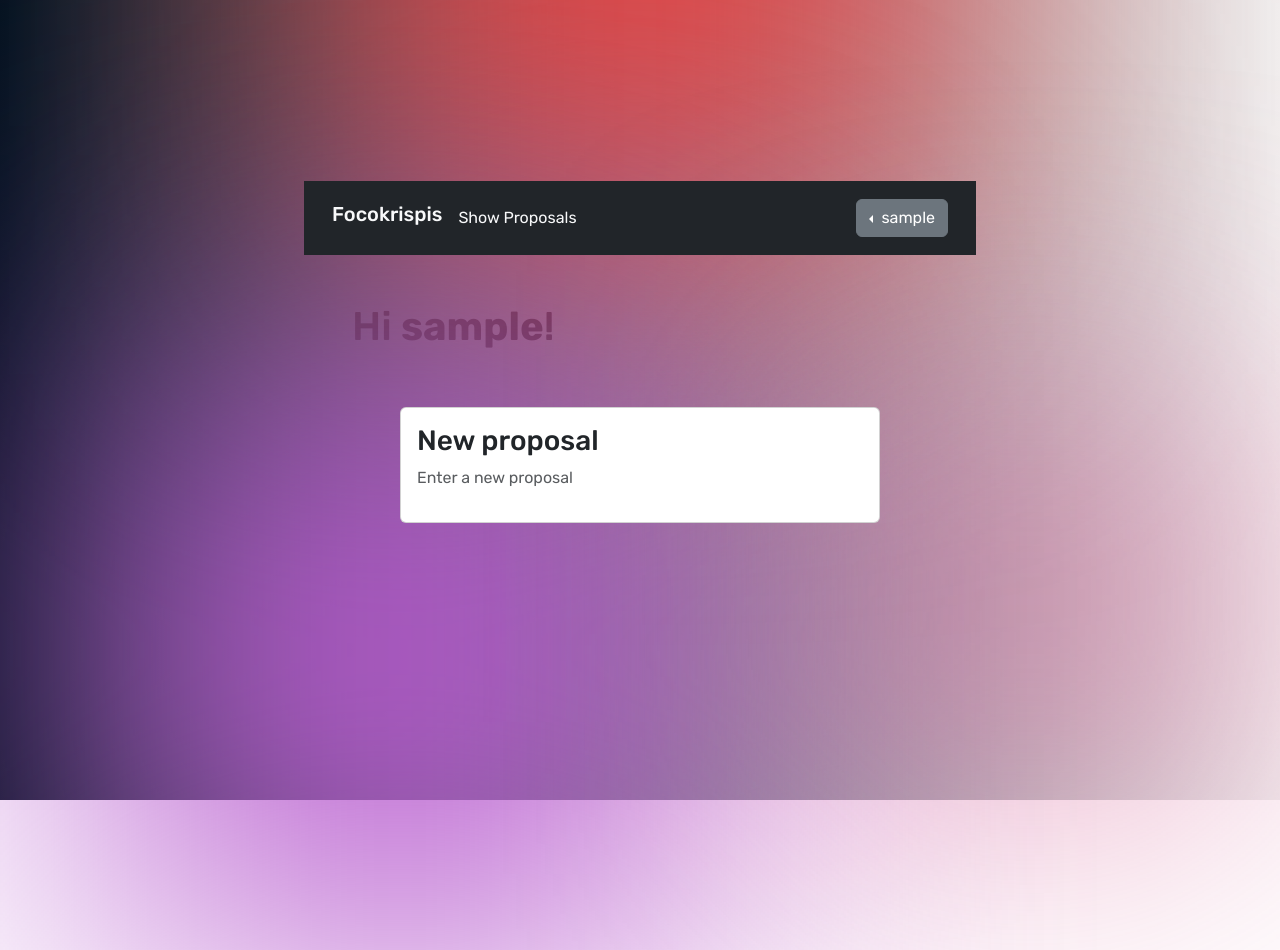
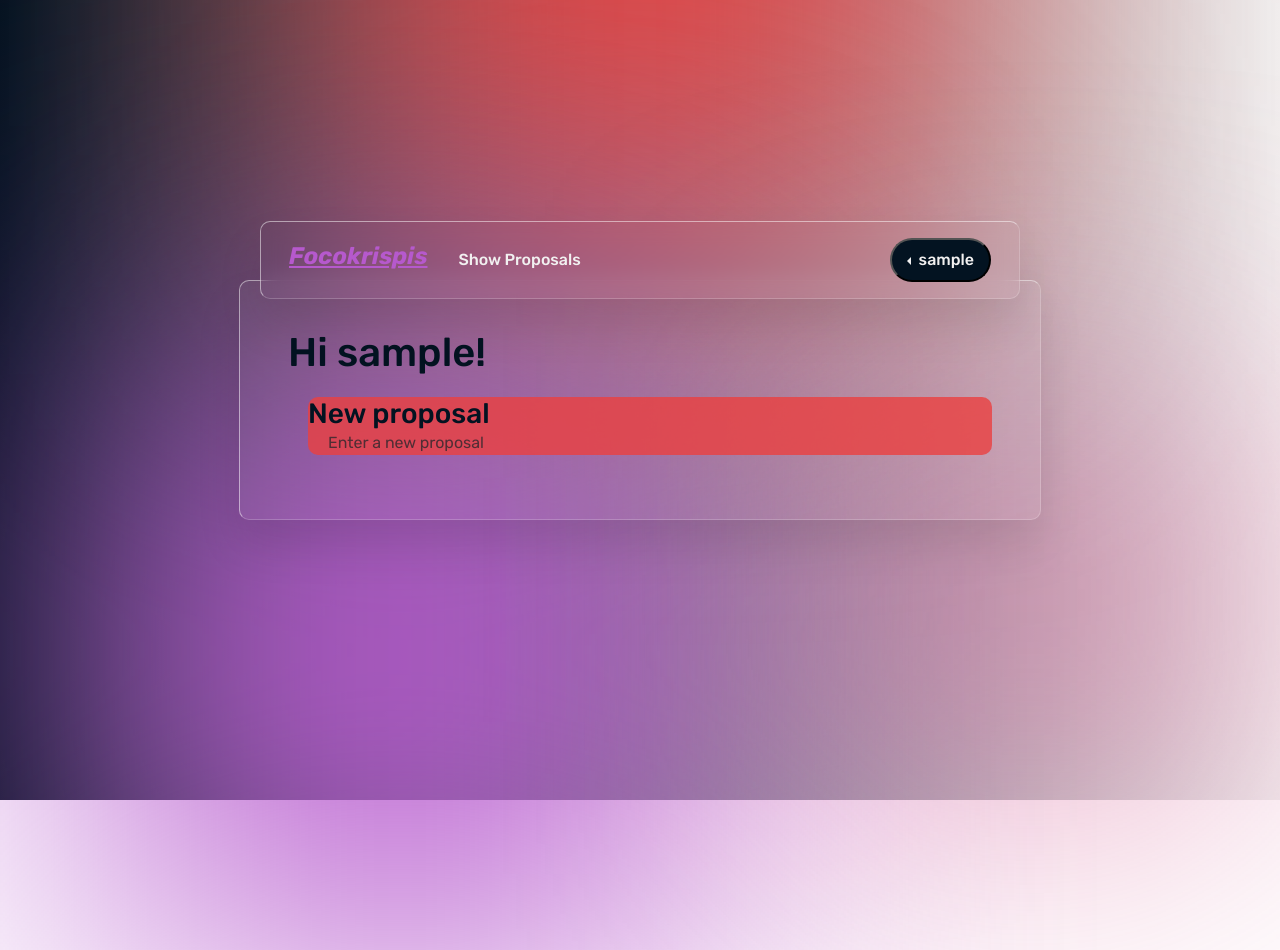
Before and after one commit to cheo0/ProyectoFinalMultimodales, a Django app: page / in a window 1280 px wide. Run offline with Django 4.2, Linux system fonts and the light colour scheme; the visitor is signed in with stand-in values (Sample User, id 1); some libraries are stand-ins or nearby versions.

Commit message:
Design done

```diff
--- a/focokrispis/static/home-forms.css
+++ b/focokrispis/static/home-forms.css
@@ -164,3 +227,111 @@
     color: var(--terciary-color-second);
     box-shadow: 0 0 30px var(--main-color);
 }
+
+/* Logged session */
+
+.loggedSession-container {
+    display: flex;
+    position: relative;
+    justify-content: center;
+    align-items: center;
+    background: rgba(255, 255, 255, 0.05);
+    box-shadow: 0 25px 45px rgba(0, 0, 0, 0.1);
+    border: 1px solid rgba(255, 255, 255, 0.5);
+    border-right: 1px solid rgba(255, 255, 255, 0.2);
+    border-bottom: 1px solid rgba(255, 255, 255, 0.2);
+    border-radius: 10px;
+}
+
+.navbar-personalized {
+    position: absolute;
+    display: flex;
+    justify-content: space-between;
+    align-items: center;
+    top: -60px;
+    padding: 20px 50px;
+    width: 95vh;
+    backdrop-filter: blur(10px);
+    box-shadow: 0 25px 45px rgba(0, 0, 0, 0.1);
+    border: 1px solid rgba(255, 255, 255, 0.5);
+    border-right: 1px solid rgba(255, 255, 255, 0.2);
+    border-bottom: 1px solid rgba(255, 255, 255, 0.2);
+    border-radius: 10px;
+}
+
+.session-proposal {
+    width: 100vh;
+}
+
+.container-fluid .navbar-brand {
+    color: var(--terciary-color-second);
+    font-weight: bold;
+    font-size: 1.5em;
+    line-height: 0;
+    padding: 0;
+    font-style: italic;
+    text-decoration: underline;
+}
+
+.navbar__buttons {
+    text-decoration: none;
+    font-weight: 500;
+    color: var(--secondary-color) !important;
+    padding: 8px 15px;
+    border-radius: 25px;
+    transition: 0.5s;
+}
+
+button#dropdownMenuButton1 {
+    background-color: var(--main-color);
+}
+
+.navbar__buttons:hover {
+    letter-spacing: 3px;
+    background-color: var(--main-color);
+    color: var(--terciary-color-second) !important;
+    box-shadow: 0 0 30px var(--main-color);
+}
+
+.dropdown.dropstart ul {
+    background: var(--main-color) !important;
+}
+
+.dropdown.dropstart ul li a {
+    color: var(--secondary-color) !important;
+}
+
+.session-proposal h1 {
+    color: var(--main-color);
+}
+
+.card {
+    background-color: transparent !important;
+    border: none !important;
+}
+
+.card-personalized {
+    margin-top: 20px;
+    margin-left: 20px;
+    background-color: rgba(235, 64, 64, 0.8);
+    border-radius: 10px;
+    transition: 0.5s;
+}
+
+.card-personalized:hover {
+    box-shadow: 0 5px 10px rgb(165, 47, 47);
+    transition: 0.5s;
+}
+
+.card-personalized h3 {
+    color: var(--main-color);
+}
+
+.card-personalized p {
+    margin-left: 20px;
+    color: #444;
+}
+
+.fixed-padding {
+    margin-top: 20px;
+}
--- /dev/null
+++ b/focokrispis/static/results.css
@@ -0,0 +1,44 @@
+.session-proposal h2,
+.session-proposal h3 {
+    color: var(--main-color);
+}
+
+.session-proposal .description {
+    color: var(--secondary-color);
+    font-weight: 500;
+}
+
+.containerDish {
+    display: flex;
+    justify-content: center;
+    align-items: center;
+    margin: 4em 0;
+}
+
+.electDish {
+    position: absolute;
+    color: transparent !important;
+    font-size: 5em;
+}
+
+.containerDish h1.electDish:nth-child(1) {
+    color: transparent;
+    -webkit-text-stroke: 2px var(--main-color);
+}
+
+.containerDish h1.electDish:nth-child(2) {
+    color: var(--terciary-color-first) !important;
+    animation: animate 4s ease-in-out infinite;
+}
+
+@keyframes animate {
+
+    0%,
+    100% {
+        clip-path: polygon(0 41%, 16% 48%, 35% 57%, 50% 65%, 68% 61%, 85% 55%, 99% 51%, 99% 99%, 1% 100%);
+    }
+
+    50% {
+        clip-path: polygon(0 64%, 15% 68%, 31% 70%, 48% 64%, 65% 55%, 82% 48%, 100% 55%, 99% 99%, 1% 100%);
+    }
+}
--- a/focokrispis/templates/base.html
+++ b/focokrispis/templates/base.html
@@ -14,6 +14,9 @@
 
   <link type="text/css" href="{% static 'styles.css' %}" rel="stylesheet" />
   <link type="text/css" href="{% static 'home-forms.css' %}" rel="stylesheet" />
+  <link type="text/css" href="{% static 'new-proposal.css' %}" rel="stylesheet" />
+  <link type="text/css" href="{% static 'todays-proposals.css' %}" rel="stylesheet" />
+  <link type="text/css" href="{% static 'results.css' %}" rel="stylesheet" />
 
   <title>{% block title %}Focokrispis{% endblock %}</title>
 </head>
--- a/focokrispis/templates/home.html
+++ b/focokrispis/templates/home.html
@@ -6,9 +6,10 @@
 
 {% block content %}
 {% if user.is_authenticated %}
-  <nav class="navbar navbar-expand-lg bg-dark p-3">
+  <div class="loggedSession-container">
+    <nav class="navbar navbar-expand-lg p-3 navbar-personalized">
       <div class="container-fluid">
-      <h2 class="navbar-brand text-light">Focokrispis</h2>
+        <h2 class="navbar-brand">Focokrispis</h2>
         <button class="navbar-toggler"
                 type="button"
                 data-toggle="collapse"
@@ -20,16 +21,16 @@
           <span class="navbar-toggler-icon"></span>
         </button>
 
-      <div class="collapse navbar-collapse" id="navbarContent">
+        <div class="collapse navbar-collapse " id="navbarContent">
           <ul class="navbar-nav mr-auto">
             <li class="nav-item active">
-            <a class="text-decoration-none text-light" href="{% url 'todays_proposals' %}">Show Proposals</a>
+              <a class="text-decoration-none navbar__buttons" href="{% url 'todays_proposals' %}">Show Proposals</a>
             </li>
           </ul>
         </div>
 
         <div class="dropdown dropstart">
-        <button class="btn btn-secondary dropdown-toggle"
+          <button class="navbar__buttons dropdown-toggle"
                   type="button"
                   id="dropdownMenuButton1"
                   data-bs-toggle="dropdown"
@@ -46,19 +47,17 @@
       </div>
     </nav>
 
-  <div class="p-5">
-    <h1>Hi <b>{{ user.username }}</b>!</h1>
+    <div class="p-5 session-proposal">
+      <h1>Hi {{ user.username }}!</h1>
 
-    <a class="text-decoration-none text-dark" href="{% url 'proposal' %}">
-      <div class="p-5">
-        <div class="card" style="width: 30rem;">
-          <div class="card-body">
+      <a class="text-decoration-none text-dark" style="width: 30rem;" href="{% url 'proposal' %}">
+        <div class="card-body card-personalized">
           <h3 class="card-title">New proposal</h3>
           <p class="text-muted">Enter a new proposal</p>
         </div>
+      </a>
+
     </div>
-      </div>
-    </a>
   </div>
 {% else %}
   <div class="col d-flex justify-content-center align-items-center vh-100">
--- a/focokrispis/templates/registration/login.html
+++ b/focokrispis/templates/registration/login.html
@@ -7,6 +7,11 @@
 {% block content %}
 <div class="col d-flex justify-content-center align-items-center vh-100">
   <div class="card py-2 px-4 container-personalized container-forms">
+    <div class="square" style="--i:0"></div>
+    <div class="square" style="--i:1"></div>
+    <div class="square" style="--i:2"></div>
+    <div class="square" style="--i:3"></div>
+    <div class="square" style="--i:4"></div>
     <h2>Log In</h2>
     <form method="post">
       {% csrf_token %}
--- a/focokrispis/templates/registration/signup.html
+++ b/focokrispis/templates/registration/signup.html
@@ -7,6 +7,11 @@
 <!--Register-->
 <div class="col d-flex justify-content-center align-items-center vh-100 m-5 ">
 	<div class="card py-2 px-4 container-personalized container-forms">
+		<div class="square" style="--i:0"></div>
+		<div class="square" style="--i:1"></div>
+		<div class="square" style="--i:2"></div>
+		<div class="square" style="--i:3"></div>
+		<div class="square" style="--i:4"></div>
 		<h2>Register</h2>
 		<form method="POST">
 			{% csrf_token %}
```
Also changed, not shown: other parts of focokrispis/static/home-forms.css (+63 -0 lines), focokrispis/static/new-proposal.css (added, +43 -0 lines), focokrispis/static/todays-proposals.css (added, +38 -0 lines), focokrispis/templates/proposal/new_proposal.html (+8 -3 lines), focokrispis/templates/proposal/results.html (+12 -7 lines), focokrispis/templates/proposal/todays_proposals.html (+9 -9 lines). Lines whose indentation alone changed are shown as unchanged.
